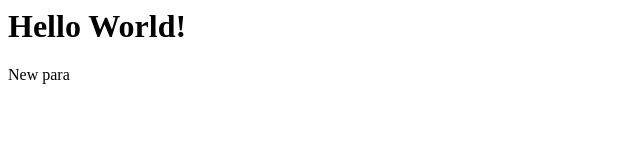
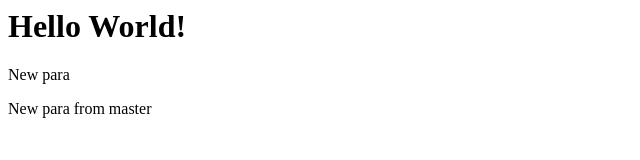
Before and after one commit to PriyankaGaykhe5/Citiustech_git_training, a plain HTML site: page index.html in a window 1280 px wide. Shown: the whole page, without its empty margins (0-640 px from the left). Drawn offline with Linux system fonts and the light colour scheme.

Commit message:
Update index.html

```diff
--- a/index.html
+++ b/index.html
@@ -1,2 +1,3 @@
 <h1>Hello World!</h1>
 <p>New para</p>
+<p>New para from master</p>
```
